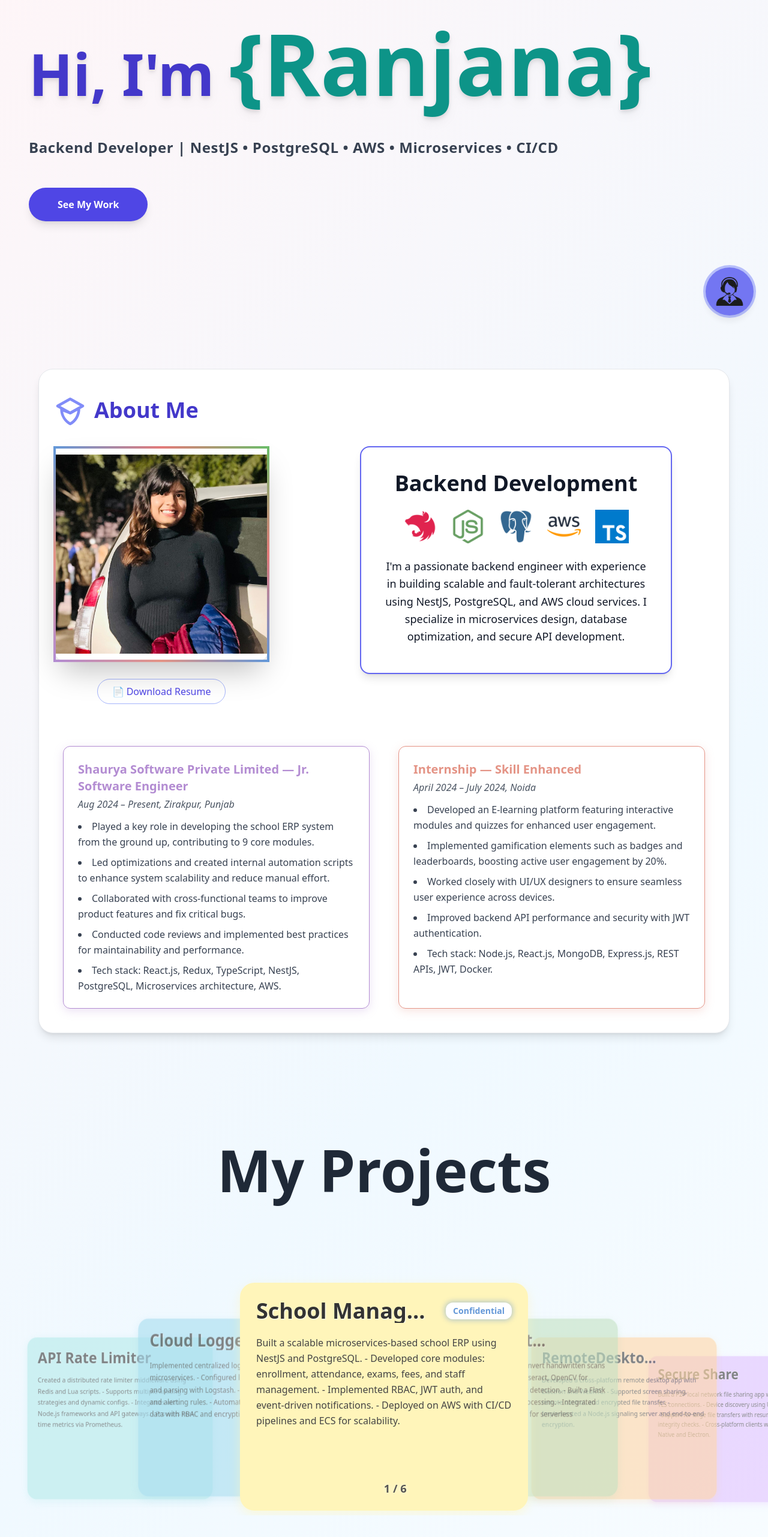
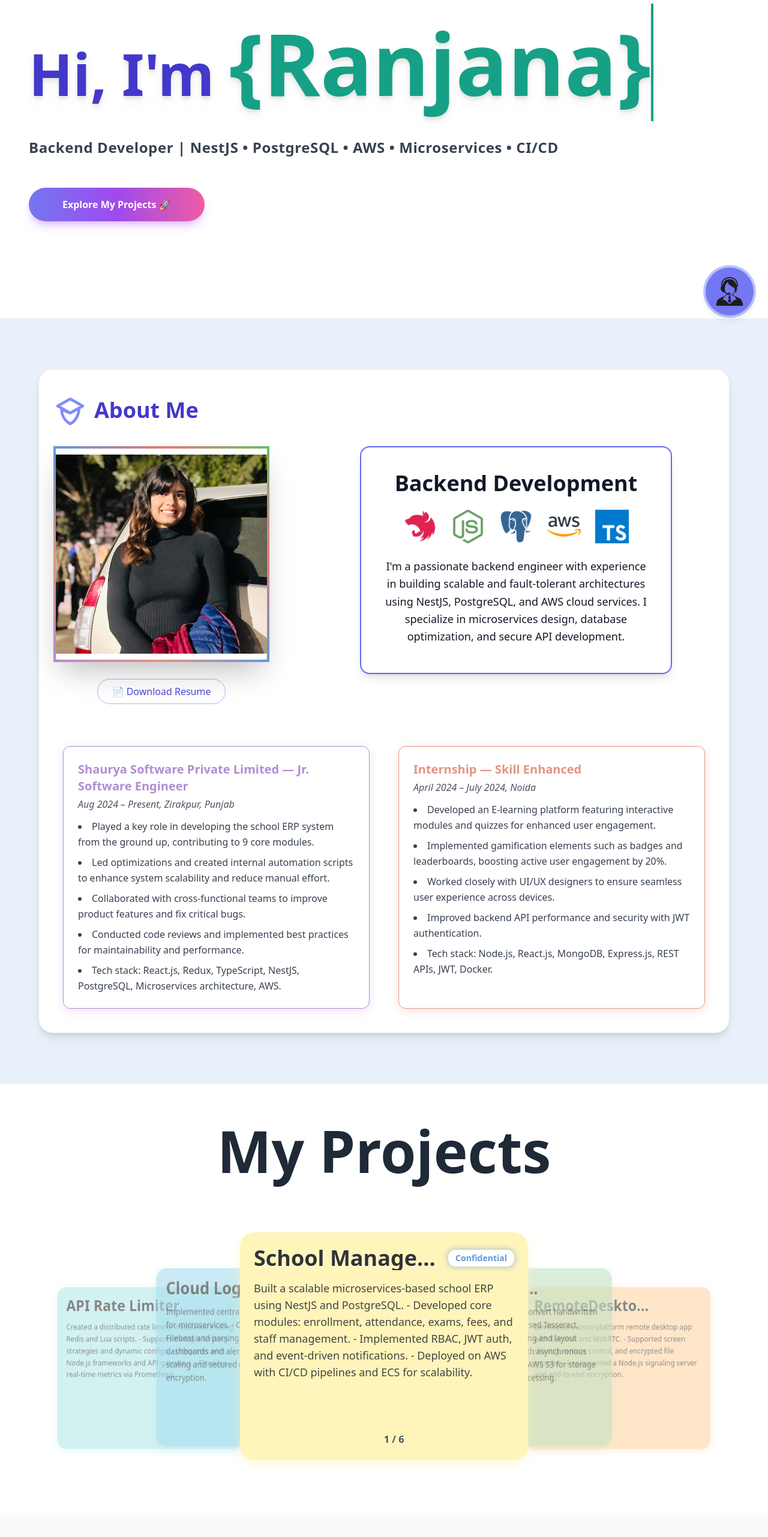
Before and after one commit to uccRanjana/portfolio, a React (Create React App) app: page / in a window 1280 px wide. Shown: the part 234-2797 px from the top of the page at 60% size. Built offline with nearby package versions, Linux system fonts and the light colour scheme; some icons are missing.

Commit message:
blueprint of the portfolio

```diff
--- a/src/components/Footer.js
+++ b/src/components/Footer.js
@@ -15,7 +15,7 @@ export default function Footer() {
 
         <div className="flex space-x-6 text-gray-600">
           <a
-            href="https://github.com/yourusername"
+            href="https://github.com/uccRanjana"
             target="_blank"
             rel="noopener noreferrer"
             aria-label="GitHub"
@@ -24,7 +24,7 @@ export default function Footer() {
             <FaGithub size={24} />
           </a>
           <a
-            href="https://linkedin.com/in/yourprofile"
+            href="https://linkedin.com/in/ranjana13"
             target="_blank"
             rel="noopener noreferrer"
             aria-label="LinkedIn"
@@ -33,7 +33,7 @@ export default function Footer() {
             <FaLinkedin size={24} />
           </a>
           <a
-            href="https://twitter.com/yourhandle"
+            href="https://x.com/uccranjana13"
             target="_blank"
             rel="noopener noreferrer"
             aria-label="Twitter"
--- a/src/components/HeroSection.js
+++ b/src/components/HeroSection.js
@@ -1,12 +1,56 @@
-import React from "react";
+import React, { useState, useEffect } from "react";
 
 export default function HeroSection() {
+  const fullName = "{Ranjana}";
+  const [typedName, setTypedName] = useState("");
+
+  useEffect(() => {
+    let index = 0;
+    const interval = setInterval(() => {
+      setTypedName(fullName.slice(0, index + 1));
+      index++;
+      if (index === fullName.length) clearInterval(interval);
+    }, 150); // typing speed (ms)
+    return () => clearInterval(interval);
+  }, []);
+
   return (
-    <section className="flex items-center justify-start text-left min-h-[85vh] w-full max-w-full px-12">
+    <section
+      id="home"
+      className="flex items-center justify-start text-left min-h-[85vh] w-full max-w-full px-12"
+    >
       <div className="flex flex-col items-start">
         <h2 className="text-8xl font-extrabold mb-8 text-indigo-700 drop-shadow-lg leading-tight">
           Hi, I'm{" "}
-          <span className="text-teal-600 text-[9rem] font-extrabold">{'{'}Ranjana{'}'}</span>
+          <span className="relative inline-block text-[9rem] font-extrabold">
+            {/* Faded background text */}
+            <span
+              className="absolute top-0 left-0 w-full h-full select-none pointer-events-none"
+              style={{
+                color: "rgba(22, 160, 133, 0.2)", // faded teal color
+                userSelect: "none",
+                zIndex: 0,
+              }}
+            >
+              {fullName}
+            </span>
+            {/* Typed text on top */}
+            <span
+              style={{
+                color: "rgb(22, 160, 133)", // full teal color
+                position: "relative",
+                zIndex: 1,
+                whiteSpace: "nowrap",
+                borderRight: "4px solid rgb(22, 160, 133)",
+                animation:
+                  typedName.length === fullName.length
+                    ? "blink 1s step-end infinite"
+                    : "none",
+              }}
+            >
+              {typedName}
+            </span>
+          </span>
         </h2>
         <p className="text-gray-700 max-w-4xl mb-12 text-2xl font-semibold tracking-wide leading-relaxed">
           Backend Developer | NestJS • PostgreSQL • AWS • Microservices • CI/CD
@@ -15,12 +59,36 @@ export default function HeroSection() {
           href="#projects"
           onClick={(e) => {
             e.preventDefault();
-            document.getElementById("projects")?.scrollIntoView({ behavior: "smooth" });
+            document
+              .getElementById("projects")
+              ?.scrollIntoView({ behavior: "smooth" });
           }}
-          className="bg-indigo-600 hover:bg-indigo-700 text-white font-semibold py-4 px-12 rounded-full shadow-lg transition transform hover:scale-105"
+          className="
+    bg-gradient-to-r from-indigo-500 via-purple-600 to-pink-500
+    text-white font-bold py-4 px-14 rounded-full
+    shadow-lg shadow-purple-400/50
+    transition transform
+    hover:scale-110 hover:shadow-xl
+    active:scale-95
+    animate-pulse
+    cursor-pointer
+    select-none
+  "
+          aria-label="Explore My Projects"
         >
-          See My Work
+          Explore My Projects 🚀
         </a>
+
+        <style>{`
+          @keyframes blink {
+            0%, 100% {
+              border-color: transparent;
+            }
+            50% {
+              border-color: rgb(22, 160, 133);
+            }
+          }
+        `}</style>
       </div>
     </section>
   );
--- a/src/components/Main.js
+++ b/src/components/Main.js
@@ -8,7 +8,7 @@ import ContactSection from "./ContactSection";
 import Apidemo from "./Apidemo";
 import Footer from "./Footer";
 import EducationSection from "./SkillsSection";
-import Projects3DStack from "./ProjectsSection";
+
 
 export default function Main() {
   const handleNavClick = (e, id) => {
@@ -17,28 +17,53 @@ export default function Main() {
     if (el) el.scrollIntoView({ behavior: "smooth", block: "start" });
   };
 
-  const gradientBg = "linear-gradient(135deg, #fff5f7, #f0f9ff, #ffffff)";
-
   return (
     <div
-      className="min-h-screen font-sans text-gray-900 flex flex-col"
-      style={{ background: gradientBg }}
+      className="min-h-screen font-sans text-[#2c3e50]" // dark slate gray text
+      style={{ backgroundColor: "#f9fafb" }} // soft off-white background
     >
       <Navbar onNavClick={handleNavClick} />
+
+      {/* Hero: full white bg for clean start */}
+      <section style={{ backgroundColor: "#ffffff" }}>
         <HeroSection />
-      <div>
+      </section>
+
+      {/* About: very light pastel blue background */}
+      <section style={{ backgroundColor: "#e8f1fa" }}>
         <AboutSection />
-      </div>
-      <div style={{ height: "90vh", overflow: "hidden" }}>
+      </section>
+
+      {/* Projects: white background, keep consistent */}
+      <section
+        style={{
+          backgroundColor: "#ffffff",
+          height: "90vh",
+          overflow: "hidden",
+        }}
+      >
         <ProjectsSection />
-      </div>
+      </section>
 
+      {/* Skills: soft pink background for accent */}
+
+     {/* <section style={{ backgroundColor: "#FAD4E6" }}> */}
         <div className="md:w-1/3 mx-auto">
           <EducationSection />
         </div>
+      {/* </section> */}
+
+      {/* Contact: back to light pastel blue */}
+      <section style={{ backgroundColor: "#e8f1fa" }}>
         <ContactSection />
-      <Apidemo />
+      </section>
+
+
+
+      {/* Footer: dark background for contrast */}
+      <footer style={{ backgroundColor: "#BE185D", color: "#fff" }}>
         <Footer />
+      </footer>
     </div>
   );
 }
--- a/src/components/ProjectsSection.js
+++ b/src/components/ProjectsSection.js
@@ -2,15 +2,14 @@ import React, { useState, useEffect, useRef } from "react";
 import { motion } from "framer-motion";
 import { apexcolors } from "../themes/apexcolors";
 
-
 const pastelColors = [
-  "#A6DCEF", // soft sky blue
-  "#F9D5E5", // pastel pink
-  "#FFF5BA", // light yellow
-  "#C1E1C1", // mint green
-  "#FFD6A5", // soft orange
-  "#E2C2FF", // lavender purple
-  "#B5EAEA", // pale cyan
+  "#A6DCEF",
+  "#F9D5E5",
+  "#FFF5BA",
+  "#C1E1C1",
+  "#FFD6A5",
+  "#E2C2FF",
+  "#B5EAEA",
 ];
 
 const projects = [
@@ -60,12 +59,9 @@ const projects = [
 - Configured log forwarding with Filebeat and parsing with Logstash.
 - Built Kibana dashboards and alerting rules.
 - Automated AWS scaling and secured data with RBAC and encryption.`,
-    colorIndex: 7,
-  }
+    colorIndex: 0,
+  },
 ];
-
-
-
 
 export default function Projects3DStack() {
   const [currentIndex, setCurrentIndex] = useState(0);
@@ -98,83 +94,107 @@ export default function Projects3DStack() {
     };
   }, [hovering]);
 
+  const getCardSize = () => {
+    const width = window.innerWidth;
+    if (width < 640) return { width: 300, height: 260 };
+    if (width < 1024) return { width: 400, height: 320 };
+    return { width: 480, height: 380 };
+  };
+
+  const { width: cardWidth, height: cardHeight } = getCardSize();
+  const baseSpacing = window.innerWidth < 640 ? 120 : 180;
+
   return (
     <div
-      className="relative w-full flex flex-col items-center justify-start overflow-visible bg-transparent"
+    id="projects"
+      className="relative w-full flex flex-col items-center justify-start bg-transparent"
       style={{
         perspective: 1200,
-        height: "100vh",
-        pointerEvents: "auto",
-        paddingTop: "6rem",
+        minHeight: "100vh",
+        paddingTop: "4rem",
       }}
     >
-      <h2 className="text-8xl font-bold mb-[180px] text-gray-800 select-none">
+      <h2 className="text-4xl sm:text-5xl md:text-6xl lg:text-8xl font-bold mb-32 text-gray-800 select-none text-center">
         My Projects
       </h2>
 
-      {/* Scrollable Container with Fixed Height */}
       <div
         ref={containerRef}
         onMouseEnter={() => setHovering(true)}
         onMouseLeave={() => setHovering(false)}
+        className="relative w-full max-w-7xl flex justify-center items-center"
         style={{
-          height: "300px",           // Your desired scroll window height
-          width: "100%",
-          overflow: "visible",
-          pointerEvents: "auto",
+          height: window.innerWidth < 640 ? "260px" : "300px",
         }}
-        className="relative w-full max-w-7xl flex justify-center items-center"
       >
         {projects.map((project, i) => {
           let offset = i - currentIndex;
           if (offset < -projectsCount / 2) offset += projectsCount;
           if (offset > projectsCount / 2) offset -= projectsCount;
-          const isVisible = Math.abs(offset) <= 5;
+
+          const isVisible = Math.abs(offset) <= 2;
+          if (!isVisible) return null;
 
           return (
             <motion.div
               key={i}
               initial={{ opacity: 0, scale: 0.85, y: 40 }}
               animate={{
-                opacity: isVisible ? (offset === 0 ? 1 : 0.6) : 0,
+                opacity: offset === 0 ? 1 : 0.6,
                 scale: offset === 0 ? 1 : 0.85 - Math.abs(offset) * 0.07,
                 x:
                   offset === 0
                     ? 0
                     : offset < 0
-                      ? offset * 200 - 40    // increased gap on left side
-                      : offset * 180 + 40,   // increased gap on right side
-                y: 18 * Math.abs(offset),    // slightly more vertical spacing
+                    ? offset * baseSpacing - 30
+                    : offset * baseSpacing + 30,
+                y: 18 * Math.abs(offset),
                 rotateY: offset === 0 ? 0 : offset < 0 ? 25 : -25,
                 zIndex: offset === 0 ? 100 : 100 - Math.abs(offset),
                 pointerEvents: offset === 0 ? "auto" : "none",
-                transition: { type: "spring", stiffness: 160, damping: 20 },
+               transition: {
+  type: "spring",
+  stiffness: 60,
+  damping: 16,
+  mass: 1,
+},
+
               }}
               whileHover={{
                 scale: 1.05,
-                boxShadow: `0 8px 20px 4px ${pastelColors[project.colorIndex % pastelColors.length] || "#ccc"}`,
+                boxShadow: `0 8px 20px 4px ${
+                  pastelColors[project.colorIndex % pastelColors.length] ||
+                  "#ccc"
+                }`,
                 transition: { duration: 0.3 },
               }}
               className="absolute top-1/2 left-1/2 rounded-3xl cursor-pointer select-none"
               style={{
-                width: 480,           // increased from 400
-                height: 380,          // increased from 320
+                width: cardWidth,
+                height: cardHeight,
                 transformOrigin: "center center",
                 translateX: "-50%",
                 translateY: "-50%",
                 backgroundColor:
-                  pastelColors[project.colorIndex % pastelColors.length] || "#ccc",
-                border: `3px solid ${pastelColors[project.colorIndex % pastelColors.length] || "#ccc"}`,
-                boxShadow: `0 6px 18px 0 ${pastelColors[project.colorIndex % pastelColors.length] || "#ccc"}88`,
+                  pastelColors[project.colorIndex % pastelColors.length] ||
+                  "#ccc",
+                border: `3px solid ${
+                  pastelColors[project.colorIndex % pastelColors.length] ||
+                  "#ccc"
+                }`,
+                boxShadow: `0 6px 18px 0 ${
+                  pastelColors[project.colorIndex % pastelColors.length] ||
+                  "#ccc"
+                }88`,
                 color: "#333",
                 display: "flex",
                 flexDirection: "column",
-                padding: "24px",
+                padding: "20px",
               }}
             >
-              <div className="flex justify-between items-center mb-5">
+              <div className="flex justify-between items-center mb-4">
                 <h3
-                  className="text-4xl font-extrabold max-w-[70%] truncate"
+                  className="text-2xl sm:text-3xl md:text-4xl font-extrabold max-w-[70%] truncate"
                   style={{
                     textShadow: "1px 1px 2px rgba(255,255,255,0.9)",
                   }}
@@ -187,8 +207,9 @@ export default function Projects3DStack() {
                     style={{
                       backgroundColor: "#fff",
                       color: apexcolors[project.colorIndex] || "#7a53ff",
-                      boxShadow: `0 0 8px 2px ${apexcolors[project.colorIndex] || "#7a53ff"}77`,
-                      fontWeight: "700",
+                      boxShadow: `0 0 8px 2px ${
+                        apexcolors[project.colorIndex] || "#7a53ff"
+                      }77`,
                     }}
                   >
                     Confidential
@@ -197,7 +218,7 @@ export default function Projects3DStack() {
               </div>
 
               <p
-                className="leading-relaxed text-1/2xl line-clamp-6"
+                className="leading-relaxed text-sm sm:text-base md:text-lg line-clamp-6"
                 style={{
                   color: "#444",
                   flexGrow: 1,
@@ -209,78 +230,20 @@ export default function Projects3DStack() {
 
               {offset === 0 && (
                 <motion.div
-                  className="absolute bottom-5 left-1/2 -translate-x-1/2 font-semibold text-lg select-none"
-                  style={{
-                    color: "#555",
-                    textShadow: "0 0 8px rgba(255,255,255,0.8)",
-                  }}
+                  className="absolute bottom-5 left-1/2 -translate-x-1/2 font-semibold text-sm sm:text-base text-gray-600"
                   animate={{
                     scale: [1, 1.05, 1],
-                    transition: { repeat: Infinity, duration: 2, ease: "easeInOut" },
+                    transition: {
+                      repeat: Infinity,
+                      duration: 2,
+                      ease: "easeInOut",
+                    },
                   }}
                 >
                   {i + 1} / {projectsCount}
                 </motion.div>
               )}
             </motion.div>
-
-
-
-
-
-
-
-
-            // <motion.div
-            //   key={i}
-            //   initial={{ opacity: 0, scale: 0.8, y: 50 }}
-            //   animate={{
-            //     opacity: isVisible ? (offset === 0 ? 1 : 0.6) : 0,
-            //     scale: offset === 0 ? 1.05 : 0.8 - Math.abs(offset) * 0.05,
-            //     x:
-            //       offset === 0
-            //         ? 0
-            //         : offset < 0
-            //         ? offset * 140 - 40
-            //         : offset * 120 + 40,
-            //     y: 20 * Math.abs(offset),
-            //     rotateY: offset === 0 ? 0 : offset < 0 ? 25 : -25,
-            //     zIndex: offset === 0 ? 100 : 100 - Math.abs(offset),
-            //     pointerEvents: offset === 0 ? "auto" : "none",
-            //     transition: { type: "spring", stiffness: 150, damping: 25 },
-            //   }}
-            //   className="absolute top-1/2 left-1/2 rounded-3xl shadow-2xl border-8 cursor-pointer select-none"
-            //   style={{
-            //     width: 420,
-            //     height: 320,
-            //     transformOrigin: "center center",
-            //     translateX: "-50%",
-            //     translateY: "-50%",
-            //     borderColor: apexcolors[project.colorIndex] || "#ccc",
-            //     backgroundImage: `linear-gradient(135deg, ${apexcolors[project.colorIndex]}55, ${apexcolors[project.colorIndex]}22)`,
-            //   }}
-            // >
-            //   <div className="flex flex-col h-full p-8 text-white">
-            //     <div className="flex justify-between items-center mb-4">
-            //       <h3 className="text-3xl font-extrabold max-w-[70%] truncate">
-            //         {project.title}
-            //       </h3>
-            //       {project.confidential && (
-            //         <span className="font-bold bg-white bg-opacity-30 px-3 py-1 rounded-lg select-none text-sm">
-            //           Confidential
-            //         </span>
-            //       )}
-            //     </div>
-            //     <p className="leading-relaxed text-sm line-clamp-6">
-            //       {project.desc}
-            //     </p>
-            //   </div>
-            //   {offset === 0 && (
-            //     <div className="absolute bottom-4 left-1/2 -translate-x-1/2 font-semibold text-lg text-white">
-            //       {i + 1} / {projectsCount}
-            //     </div>
-            //   )}
-            // </motion.div>
           );
         })}
       </div>
```
Also changed, not shown: src/components/Navbar.js (+4 -3 lines), src/components/SkillsSection.js (+58 -28 lines), 1 other file (tests, documents, lock files or other folders). Lines whose indentation alone changed are shown as unchanged.
